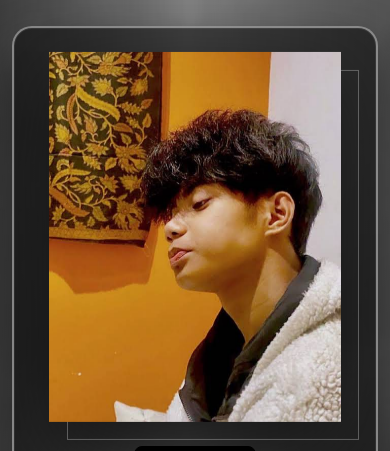
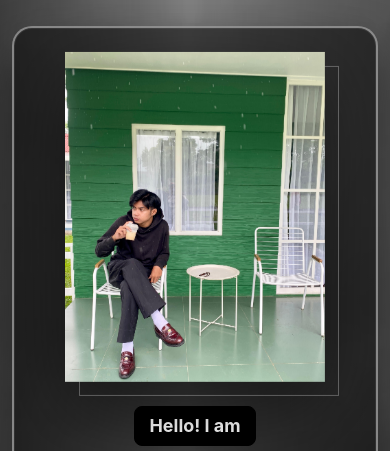
Before and after one commit to hilailhaky/My-Portfolio, a website: page index.html in a window 390 px wide. Shown: the part 58-509 px from the top of the page. Drawn offline with nearby package versions, Linux system fonts and the light colour scheme; animation ran at ten frames a second.

Commit message:
Update portfolio profile photo

```diff
--- a/index.html
+++ b/index.html
@@ -9,7 +9,7 @@
 <meta property="og:url" content="https://hilailhaky.netlify.app/">
 <meta property="og:title" content="Raden Muhammad Hilail Haky | Portfolio">
 <meta property="og:description" content="Business Analyst & Frontend Developer. Web projects, internship experience, and certificates.">
-<meta property="og:image" content="https://hilailhaky.netlify.app/images/AING.jpg">
+<meta property="og:image" content="https://hilailhaky.netlify.app/images/hilail.jpeg">
 <meta name="twitter:card" content="summary_large_image">
   <!-- Font Awesome Icons -->
   <link rel="stylesheet" href="https://cdnjs.cloudflare.com/ajax/libs/font-awesome/6.5.1/css/all.min.css">
@@ -149,7 +149,7 @@ and grow.</p>
 
           <div class="hero__image-wrapper">
             <div class="hero__image-ring" tabindex="0" role="button" aria-label="">
-              <img src="images/AING.jpg" alt="Foto Profil Raden Muhammad Hilail Haky" class="hero__image">
+              <img src="images/hilail.jpeg" alt="Foto Profil Raden Muhammad Hilail Haky" class="hero__image">
             </div>
           </div>
         </div>
--- a/style.css
+++ b/style.css
@@ -765,8 +765,8 @@
   /* Foto profil: bentuk asimetris — tidak bulat, tidak kotak biasa */
   .hero__image-ring {
     position: relative;
-    width: clamp(260px, 31vw, 380px);
-    height: clamp(330px, 40vw, 480px);
+    width: clamp(230px, 27vw, 330px);
+    height: clamp(295px, 34vw, 410px);
     padding: 0;
     background: none;
     box-shadow: 0 24px 70px rgba(0, 0, 0, 0.48);
@@ -782,7 +782,7 @@
   .hero__image-ring::before {
     content: '';
     position: absolute;
-    inset: 18px -18px -18px 18px;
+    inset: 14px -14px -14px 14px;
     border: 1px solid rgba(255, 255, 255, 0.28);
     border-radius: 0;
     transform: translateZ(-16px);
@@ -830,7 +830,7 @@
     width: 100%;
     height: 100%;
     object-fit: cover;
-    object-position: center center;
+    object-position: 28% 68%;
     /* Bentuk organik asimetris — bukan bulat, bukan kotak */
     border-radius: 0;
     border: none;
@@ -1480,8 +1480,8 @@
     .hero__social, .hero__cta { justify-content: center; }
     .hero__image-wrapper { order: -1; }
     .hero__image-ring {
-      width: min(78vw, 340px);
-      height: min(96vw, 430px);
+      width: min(72vw, 300px);
+      height: min(88vw, 380px);
     }
     .hero__scroll { display: none; }
 
@@ -1541,8 +1541,8 @@
 
     .hero__desc { font-size: 0.96rem; line-height: 1.78; }
     .hero__image-ring {
-      width: min(78vw, 292px);
-      height: min(98vw, 370px);
+      width: min(70vw, 260px);
+      height: min(86vw, 330px);
     }
 
     .hero__cta { flex-direction: column; width: 100%; }
```
